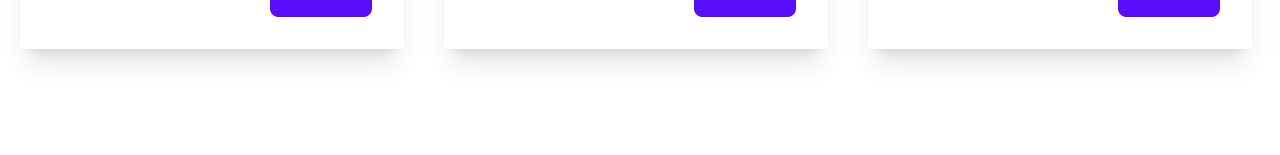
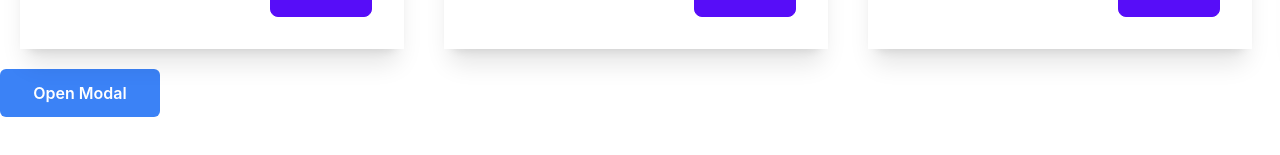
Before and after one commit to BagasAlterra/ALTA-FE-BATCH-14, a React (Vite) app in the folder Javascript/react/first-react-vite/: page / in a window 1280 px wide. Shown: the part 615-770 px from the top of the page. Built offline with nearby package versions, Linux system fonts and the light colour scheme.

Commit message:
add reusable button, modal

```diff
--- a/Javascript/react/first-react-vite/src/App.tsx
+++ b/Javascript/react/first-react-vite/src/App.tsx
@@ -1,10 +1,23 @@
 import { Component } from "react";
 import Card from "./components/Card";
 import Layout from "./components/Layout";
+import Button from "./components/Button";
+import Modal from "./components/Modal";
+
 import { news } from "../src/dummy/news.json";
 
-class App extends Component {
+interface ModalState {
+  handleModal?: boolean;
+}
+
+class App extends Component<ModalState> {
+  state = {
+    handleModal: false,
+  };
+
   render() {
+    const { handleModal } = this.state;
+
     return (
       <Layout>
         <div className="flex flex-column">
@@ -19,6 +32,21 @@ class App extends Component {
               />
             );
           })}
+        </div>
+        <div className="w-40 h-16">
+          <Button
+            id="clickModal"
+            label="Open Modal"
+            onClick={() => this.setState({ handleModal: true })}
+          />
+        </div>
+        <div className="flex flex-col items-center justify-center min-h-screen">
+          <Modal
+            id="customModal"
+            isOpen={handleModal}
+            isClose={() => this.setState({ handleModal: false })}
+            children={<h1>Hello, aku adalah modal popup</h1>}
+          />
         </div>
       </Layout>
     );
--- a/Javascript/react/first-react-vite/src/components/Button.tsx
+++ b/Javascript/react/first-react-vite/src/components/Button.tsx
@@ -1,10 +1,22 @@
 import React, { Component } from "react";
 
-class Button extends Component {
+interface ButtonProps {
+  id: string;
+  label?: string;
+  onClick?: React.MouseEventHandler;
+}
+
+class Button extends Component<ButtonProps> {
   render() {
+    const { id, label, onClick } = this.props;
+
     return (
-      <button className="w-full h-12 bg-blue-500 rounded-md text-white font-semibold">
-        Click Me
+      <button
+        id={id}
+        className="w-full h-12 bg-blue-500 rounded-md text-white font-semibold"
+        onClick={onClick}
+      >
+        {label}
       </button>
     );
   }
--- /dev/null
+++ b/Javascript/react/first-react-vite/src/components/Modal.tsx
@@ -0,0 +1,28 @@
+import React, { Component } from "react";
+
+interface ModalProps {
+  id: string;
+  isOpen?: boolean;
+  isClose?: React.MouseEventHandler;
+  children?: React.ReactNode;
+}
+
+class Modal extends Component<ModalProps> {
+  render() {
+    const { id, isOpen, isClose, children } = this.props;
+
+    return (
+      <>
+        {isOpen ? (
+          <div id={id} className="w-60 h-40" onClick={isClose}>
+            <div className="bg-white rounded-md shadow-md m-10">{children}</div>
+          </div>
+        ) : (
+          <></>
+        )}
+      </>
+    );
+  }
+}
+
+export default Modal;
```
